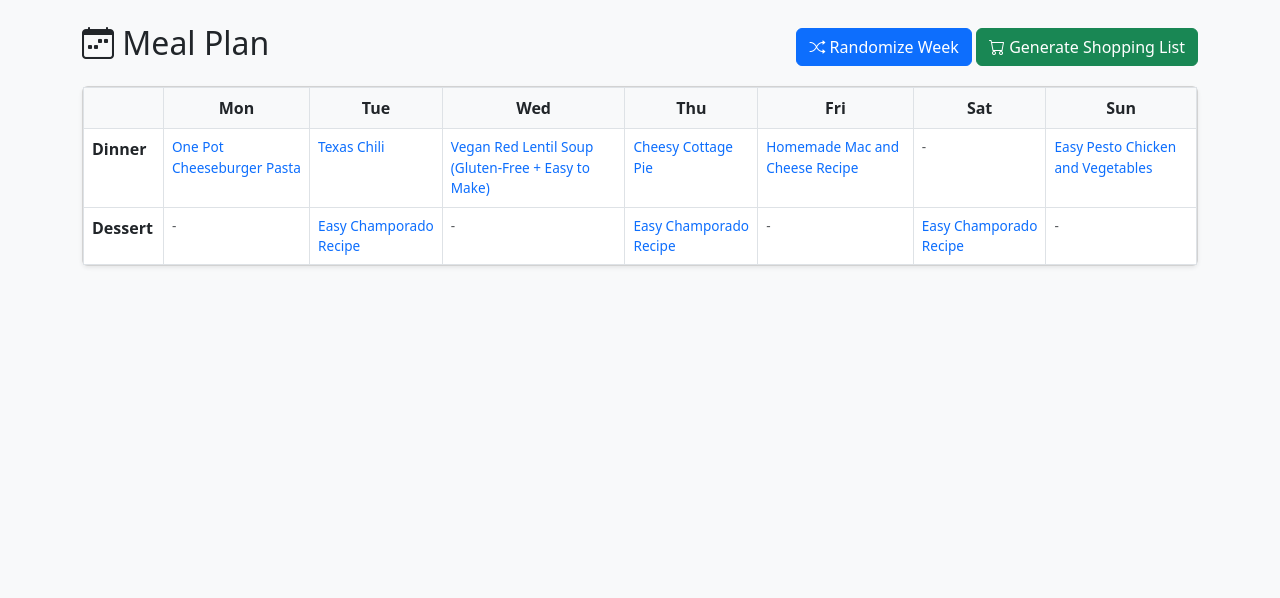
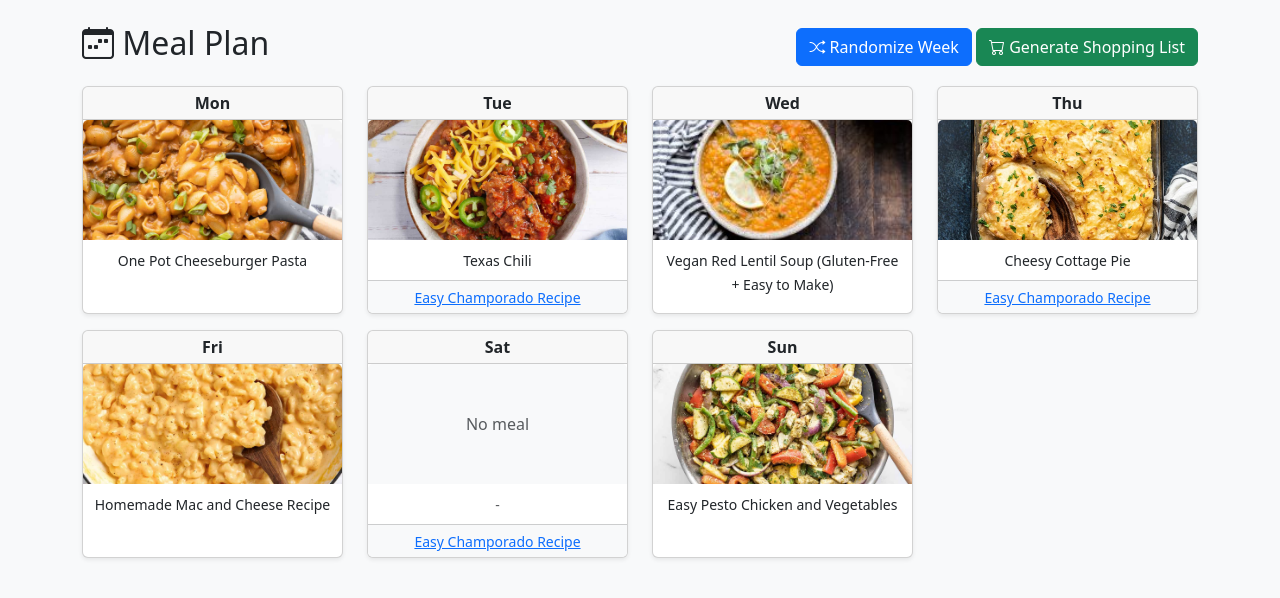
Before and after one commit to devlynallin-alt/Dinner-recipes, a Flask app: page /mealplan in a window 1280 px wide. Shown: the part 56-654 px from the top of the page. Run offline with Flask 3, Linux system fonts and the light colour scheme.

Commit message:
Add recipe images to meal planner

```diff
--- a/templates/mealplan.html
+++ b/templates/mealplan.html
@@ -19,46 +19,44 @@
     </div>
 </div>
 
-<div class="card">
-    <div class="card-body p-0">
-        <table class="table table-bordered mb-0">
-            <thead>
-                <tr>
-                    <th style="width: 80px;"></th>
-                    {% for day in ['Mon', 'Tue', 'Wed', 'Thu', 'Fri', 'Sat', 'Sun'] %}
-                    <th class="text-center">{{ day }}</th>
-                    {% endfor %}
-                </tr>
-            </thead>
-            <tbody>
-                <tr>
-                    <td><strong>Dinner</strong></td>
+<div class="row">
     {% for day in range(1, 8) %}
-                    <td class="small">
+    {% set day_names = ['Mon', 'Tue', 'Wed', 'Thu', 'Fri', 'Sat', 'Sun'] %}
+    <div class="col-md-3 col-sm-4 col-6 mb-3">
+        <div class="card h-100">
+            <div class="card-header text-center py-1">
+                <strong>{{ day_names[day-1] }}</strong>
+            </div>
             {% set meal = meal_dict.get((1, day, 'Dinner')) %}
             {% if meal and meal.recipe %}
-                            <a href="{{ url_for('recipe_view', id=meal.recipe.id) }}">{{ meal.recipe.name }}</a>
+                <a href="{{ url_for('recipe_view', id=meal.recipe.id) }}" class="text-decoration-none">
+                    {% if meal.recipe.image %}
+                    <img src="{{ url_for('static', filename='uploads/' + meal.recipe.image) }}" class="card-img-top" alt="{{ meal.recipe.name }}" style="height: 120px; object-fit: cover;">
                     {% else %}
-                            <span class="text-muted">-</span>
+                    <div class="card-img-top bg-light d-flex align-items-center justify-content-center" style="height: 120px;">
+                        <i class="bi bi-image text-muted" style="font-size: 2rem;"></i>
+                    </div>
                     {% endif %}
-                    </td>
-                    {% endfor %}
-                </tr>
-                <tr>
-                    <td><strong>Dessert</strong></td>
-                    {% for day in range(1, 8) %}
-                    <td class="small">
-                        {% set meal = meal_dict.get((1, day, 'Dessert')) %}
-                        {% if meal and meal.recipe %}
-                            <a href="{{ url_for('recipe_view', id=meal.recipe.id) }}">{{ meal.recipe.name }}</a>
+                    <div class="card-body p-2 text-center">
+                        <small class="card-title text-dark">{{ meal.recipe.name }}</small>
+                    </div>
+                </a>
             {% else %}
-                            <span class="text-muted">-</span>
+                <div class="card-img-top bg-light d-flex align-items-center justify-content-center" style="height: 120px;">
+                    <span class="text-muted">No meal</span>
+                </div>
+                <div class="card-body p-2 text-center">
+                    <small class="text-muted">-</small>
+                </div>
             {% endif %}
-                    </td>
-                    {% endfor %}
-                </tr>
-            </tbody>
-        </table>
+            {% set dessert = meal_dict.get((1, day, 'Dessert')) %}
+            {% if dessert and dessert.recipe %}
+            <div class="card-footer p-1 text-center bg-light">
+                <small><i class="bi bi-cake"></i> <a href="{{ url_for('recipe_view', id=dessert.recipe.id) }}">{{ dessert.recipe.name }}</a></small>
+            </div>
+            {% endif %}
         </div>
     </div>
+    {% endfor %}
+</div>
 {% endblock %}
```
Lines whose indentation alone changed are shown as unchanged.
